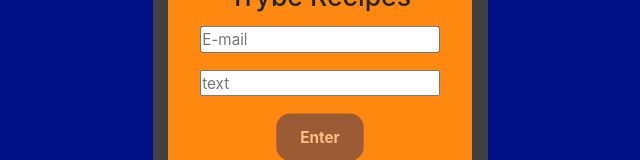
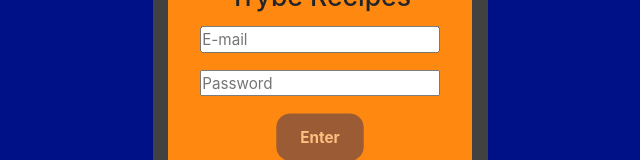
Before and after one commit to IgorMarinhoArgollo/recipe-app, a React (Create React App) app: page / in a window 1280 px wide. Shown: the part 459-619 px from the top of the page, without its empty margins (320-960 px from the left). Built offline with nearby package versions, Linux system fonts and the light colour scheme.

Commit message:
fix(project and instruction): placeholder and instruction
 fixing placeholder on login page and placing live site on readme

```diff
--- a/public/index.html
+++ b/public/index.html
@@ -16,7 +16,7 @@
   <noscript>You need to enable JavaScript to run this app.</noscript>
   <div id="root"></div>
   <script type="text/javascript">
-    alert('Use "email@email.com" as EMAIL and "12345678" as PASSWORD');
+    alert('Use "email@email.com" as EMAIL and "1234567" as PASSWORD');
 </script>
 </body>
 
--- a/src/pages/Login.js
+++ b/src/pages/Login.js
@@ -58,7 +58,7 @@ function Login() {
           value={ email }
         />
         <Input
-          placeholder="text"
+          placeholder="Password"
           type="password"
           onChange={ handleChangePassword }
           value={ password }
```
Also changed, not shown: 5 other files (tests, documents, lock files or other folders).
